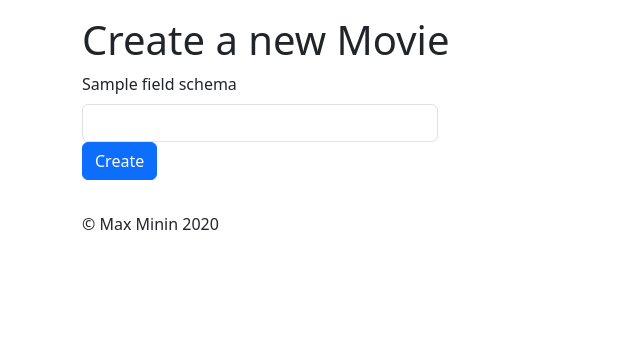
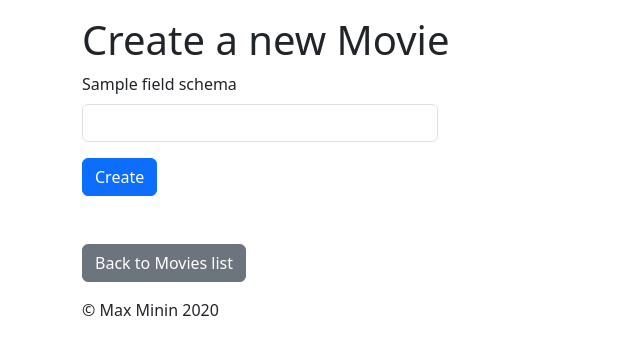
Before and after one commit to mksmin/fastapi-movie-catalog, a Python web app: template movie-catalog/templates/movies/create.html in a window 1280 px wide. Shown: the part 56-411 px from the top of the page, without its empty margins (0-640 px from the left). Run offline with Jinja, Linux system fonts and the light colour scheme; the template is opened without the code that fills it: most values are stand-ins (such as "Sample title", 1, 10 or a date in 2020).

Commit message:
Add navigation buttons

```diff
--- a/movie-catalog/templates/macro/form_fields.html
+++ b/movie-catalog/templates/macro/form_fields.html
@@ -20,6 +20,7 @@ is_required
       maxLength="{{ field_schema.maxLength }}"
       {% endif %}
       {% if is_required %} required {% endif %}
+  >
 </div>
 
 {% endmacro %}
--- a/movie-catalog/templates/movies/create.html
+++ b/movie-catalog/templates/movies/create.html
@@ -6,9 +6,10 @@ Create new Movie
 {% endblock %}
 {% block main %}
 <h1>Create a new Movie</h1>
+
 <div class="row">
   <div class="col col-12 col-md-6 col-lg-4">
-    <form action="{{ url_for('movies:create') }}" method="POST">
+    <form action="{{ url_for('movies:create') }}" method="post">
       {% for field_name, field_schema in model_schema.properties.items() %}
       {% set is_required = field_name in (model_schema.get('required') or []) %}
 
@@ -24,4 +25,14 @@ Create new Movie
     </form>
   </div>
 </div>
+
+<div class="mt-5">
+  <a
+      class="btn btn-secondary"
+      href="{{ url_for('movies:list') }}"
+  >
+    Back to Movies list
+  </a>
+</div>
+
 {% endblock %}
```
Also changed, not shown: movie-catalog/templates/movies/list.html (+11 -0 lines). Lines whose indentation alone changed are shown as unchanged.
